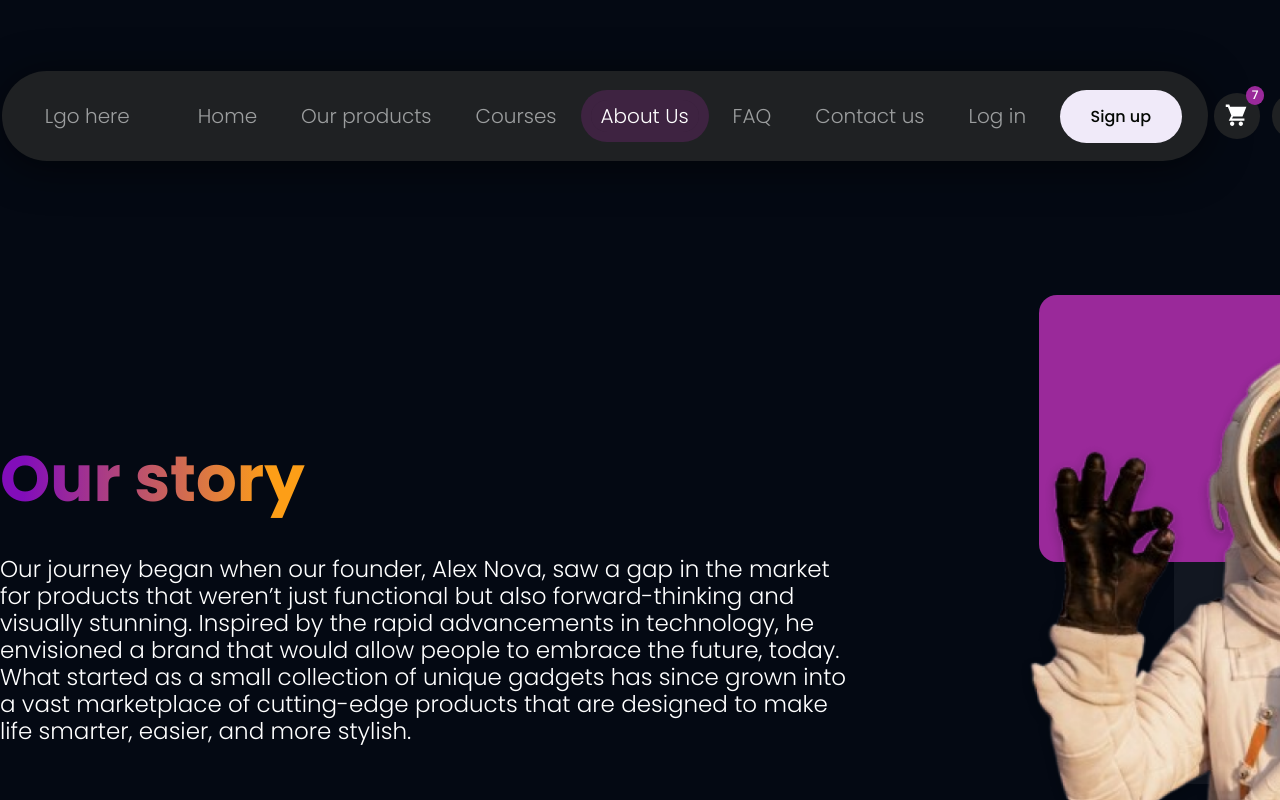
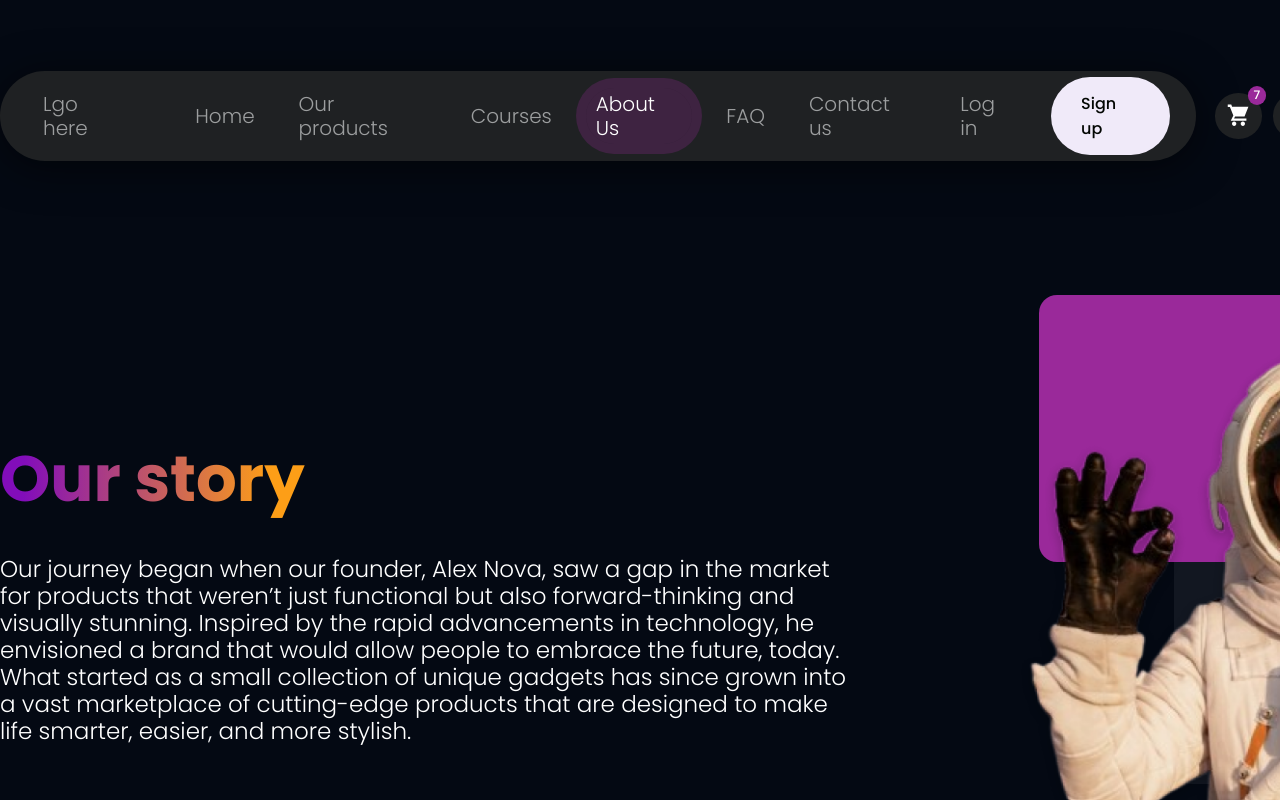
Before and after one commit to arivvera/ShopPicks, a Next.js app: page /about-us in a window 1280 px wide. Shown: the top 800 px of the page. Built offline with nearby package versions, Linux system fonts and the light colour scheme.

Commit message:
#29 Add the markup and styles fot the contact us page and its components.

```diff
--- a/src/app/globals.css
+++ b/src/app/globals.css
@@ -1,3 +1,5 @@
+/* @import url("./normalize.css"); */
+
 :root {
   --background: #040913;
   --color-global-gray: #1F2123;
--- a/src/layout/home/navbar/navbar.module.css
+++ b/src/layout/home/navbar/navbar.module.css
@@ -13,16 +13,12 @@
     background-color: var(--color-global-gray);
 }
 
-.navbar-container {
-    /*padding-top: 71px;*/
-}
-
 .navbar {
     width: 1320px;
     height: 90px;
     justify-content: center;
     align-items: center;
-    gap: 6px;
+    gap: 19px;
     margin-top: 71px;
 }
 
```
